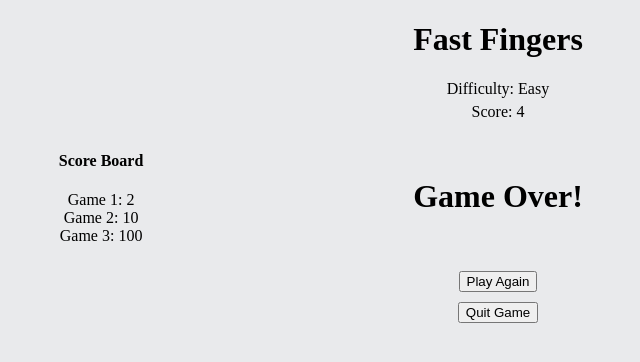
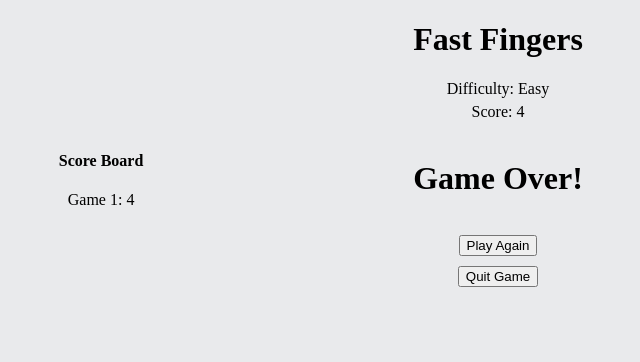
Before and after one commit to Shah-Siddharth/fast-fingers, a React (Vite) app: page / in a window 1280 px wide. Shown: the top 362 px of the page, without its empty margins (142-782 px from the left). Built offline with nearby package versions, Linux system fonts and the light colour scheme.

Commit message:
update and pass game scores to child component

```diff
--- a/src/App.tsx
+++ b/src/App.tsx
@@ -74,7 +74,7 @@ function App() {
     <div className="App">
       <GameHeader username={username} difficulty={difficulty} score={currentScore} />
       <div className="game-main">
-        <GameScores />
+        <GameScores scores={scores} />
         <Game difficulty={difficulty} gameState={gameState} onGameOver={handleGameOver} />
         <div className="game-padding"></div>
       </div>
--- a/src/components/GameScores.tsx
+++ b/src/components/GameScores.tsx
@@ -1,13 +1,17 @@
 import './GameScores.css';
 
-function GameScores() {
-  const scores: number[] = [2, 10, 100];
+type GameScoresProps = {
+  scores: number[]
+}
+
+function GameScores({ scores }: GameScoresProps) {
+
   return (
     <div className="GameScores">
       <h4 className="scores-heading">Score Board</h4>
       <ul className="game-scores">
         {scores.map((score, idx) => {
-          return <li className="game-scores__score">Game {idx + 1}: {score}</li>
+          return <li key={idx} className="game-scores__score">Game {idx + 1}: {score}</li>
         })}
       </ul>
     </div>
```
